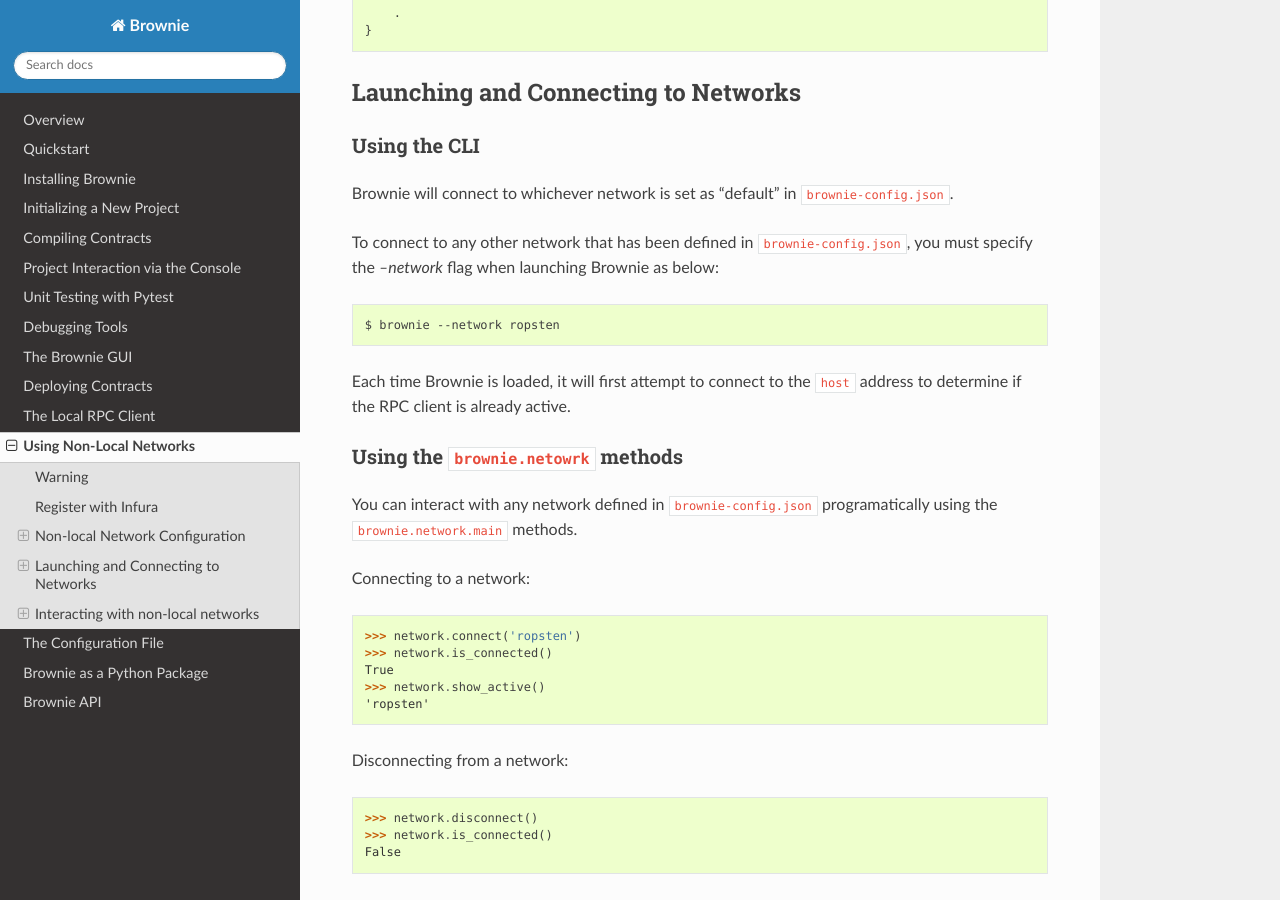
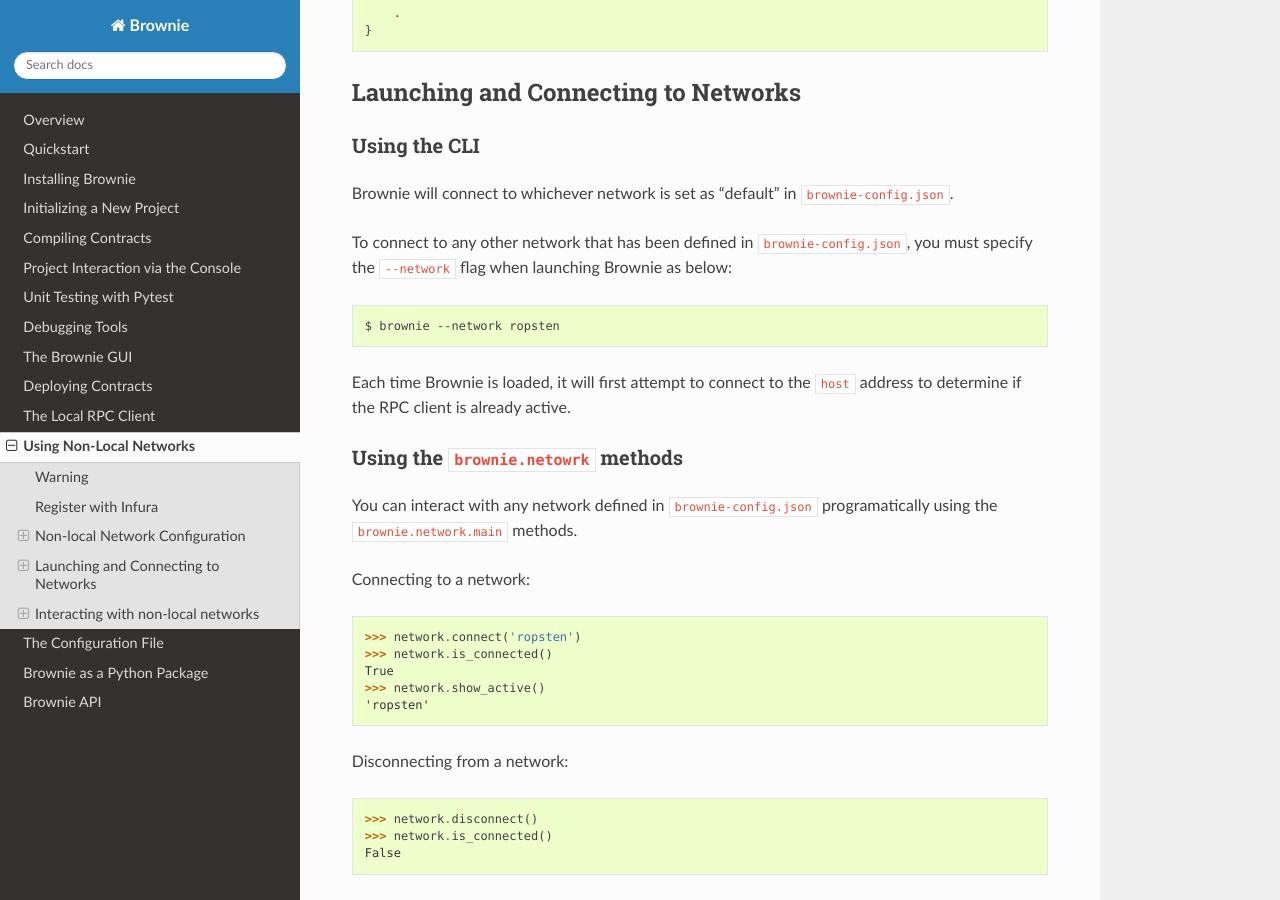
Before and after one commit to eth-brownie/brownie, a Sphinx documentation site: the page built from docs/nonlocal-networks.rst, in a window 1280 px wide and 900 px high, scrolled down 1494 px. Built offline with Sphinx 7.4.7 and the Read the Docs theme 2.0.0, drawn with Linux system fonts in a browser that asks for light colours.

```diff
--- a/docs/nonlocal-networks.rst
+++ b/docs/nonlocal-networks.rst
@@ -68,7 +68,7 @@ Using the CLI
 
 Brownie will connect to whichever network is set as "default" in ``brownie-config.json``.
 
-To connect to any other network that has been defined in ``brownie-config.json``, you must specify the `--network` flag when launching Brownie as below:
+To connect to any other network that has been defined in ``brownie-config.json``, you must specify the ``--network`` flag when launching Brownie as below:
 ::
     $ brownie --network ropsten
 
```
